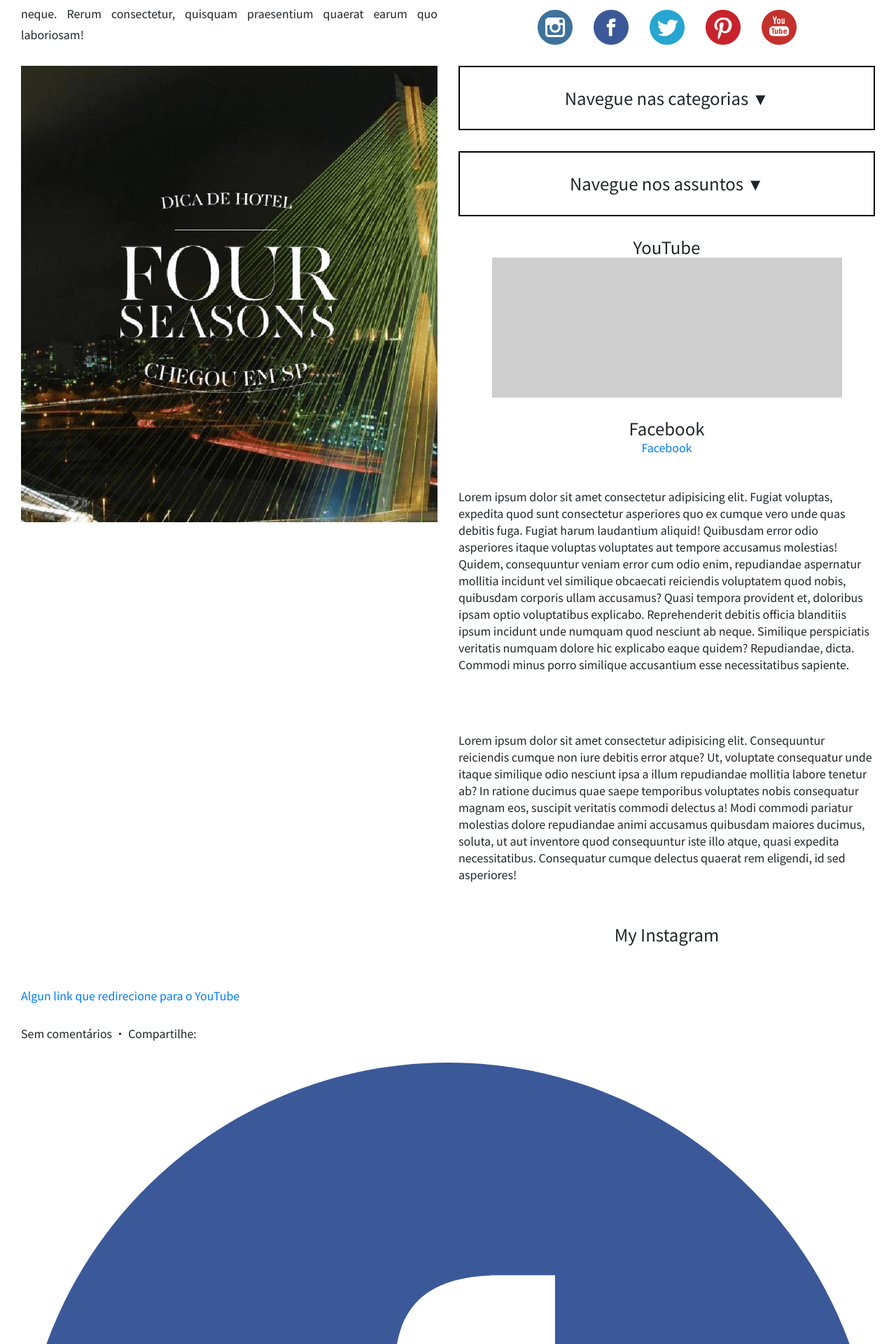
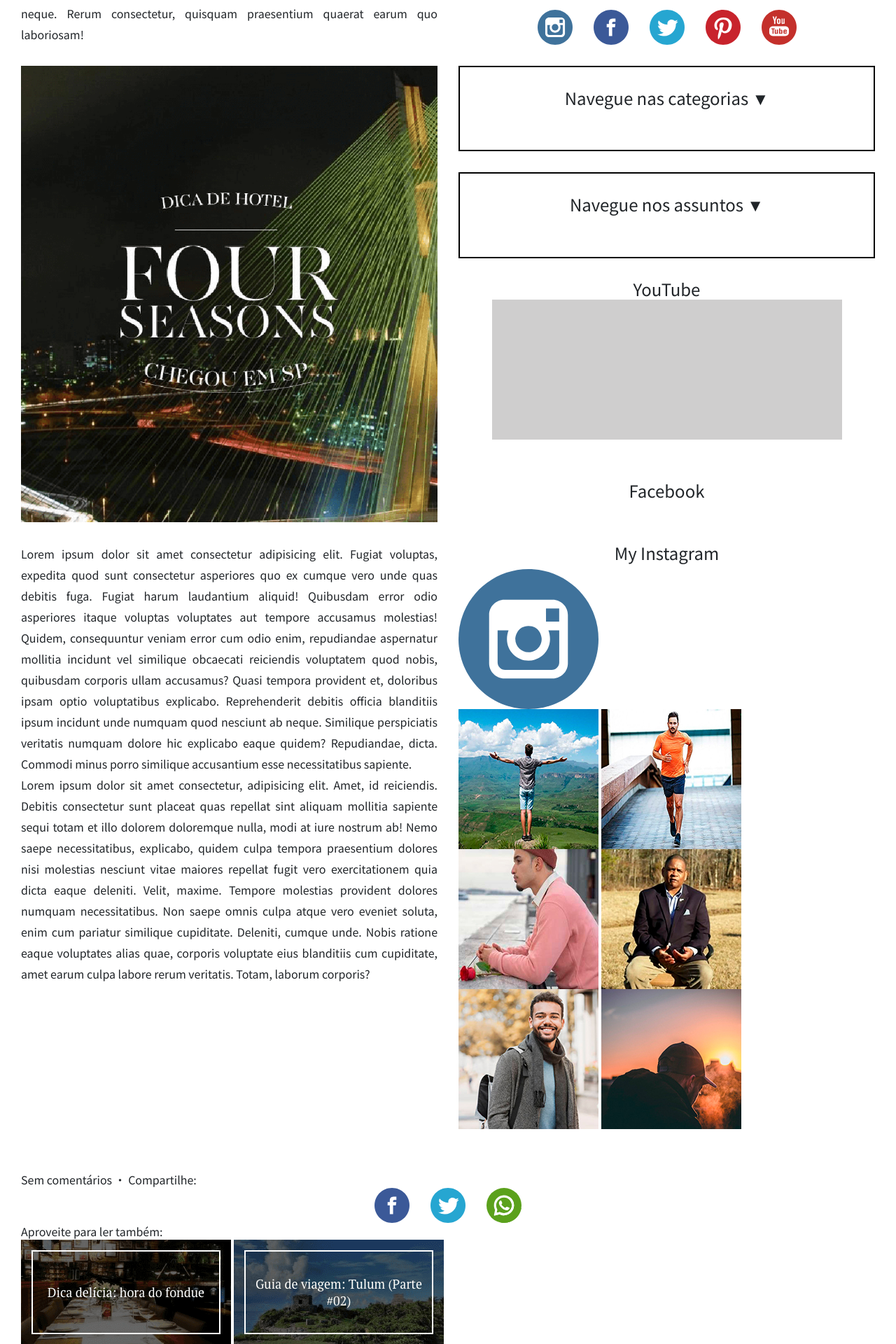
Before and after one commit to OziasJr/damon-huberman, a PHP site: page / in a window 1280 px wide. Shown: the part 1407-3327 px from the top of the page at 70% size. Run offline with PHP 8.4, Linux system fonts and the light colour scheme; some libraries are stand-ins or nearby versions; some web fonts are replaced; grey boxes are pictures that could not be loaded.

Commit message:
index end style

```diff
--- a/assets/css/style.css
+++ b/assets/css/style.css
@@ -155,7 +155,7 @@ img {
 
 .img4 {
     grid-column: 1 / 1;
-    grid-row: span 10;
+    grid-row: span 4;
 }
 
 .category, .subject {
@@ -171,6 +171,10 @@ img {
 .youtube, .facebook, .instagram {
     text-align: center;
     margin-bottom: 0;
+}
+
+.fb-page {
+    margin: auto;
 }
 
 .yt {
@@ -208,6 +212,45 @@ img {
 
 
 
+
+.text-two {
+    line-height: 30px;
+    grid-column: 1 / 1;
+    grid-row: span 2;
+    text-align: justify;
+}
+
+.instagram {
+    grid-column: 2 / 2;
+}
+
+.inst > a > img {
+    width: 200px;
+    height: 200px;
+}
+
+
+
+
+
+.end .send > div {
+    display: flex;
+    justify-content: center;
+}
+
+.end .send > div > a + a {
+    margin-left: 30px;
+}
+
+.end .send > div > a > img {
+    width: 50px;
+    height: 50px;
+}
+
+
+
+
+
 /* FOOTER */
 
 .footer {
--- a/index.php
+++ b/index.php
@@ -79,25 +79,52 @@
         </div>
         <div>
           <h4 class="facebook">Facebook</h4>
-          <div id="fb-root">
-            <div class="fb-page d-flex justify-content-center" data-href="https://www.facebook.com/facebook" data-tabs="timeline" data-width="600" data-height="200" data-small-header="true" data-adapt-container-width="true" data-hide-cover="false" data-show-facepile="true"><blockquote cite="https://www.facebook.com/facebook" class="fb-xfbml-parse-ignore"><a href="https://www.facebook.com/facebook">Facebook</a></blockquote>
+          <div class="fb-page d-flex justify-content-center"
+            data-href="https://www.facebook.com/facebook"
+            data-width="500"
+            data-hide-cover="false"
+            data-show-facepile="false">
+          </div>
+        </div>
+        <div class="text-two">
+          <p>Lorem ipsum dolor sit amet consectetur adipisicing elit. Fugiat voluptas, expedita quod sunt consectetur asperiores quo ex cumque vero unde quas debitis fuga. Fugiat harum laudantium aliquid! Quibusdam error odio asperiores itaque voluptas voluptates aut tempore accusamus molestias! Quidem, consequuntur veniam error cum odio enim, repudiandae aspernatur mollitia incidunt vel similique obcaecati reiciendis voluptatem quod nobis, quibusdam corporis ullam accusamus? Quasi tempora provident et, doloribus ipsam optio voluptatibus explicabo. Reprehenderit debitis officia blanditiis ipsum incidunt unde numquam quod nesciunt ab neque. Similique perspiciatis veritatis numquam dolore hic explicabo eaque quidem? Repudiandae, dicta. Commodi minus porro similique accusantium esse necessitatibus sapiente.</p>
+          <p>Lorem ipsum dolor sit amet consectetur, adipisicing elit. Amet, id reiciendis. Debitis consectetur sunt placeat quas repellat sint aliquam mollitia sapiente sequi totam et illo dolorem doloremque nulla, modi at iure nostrum ab! Nemo saepe necessitatibus, explicabo, quidem culpa tempora praesentium dolores nisi molestias nesciunt vitae maiores repellat fugit vero exercitationem quia dicta eaque deleniti. Velit, maxime. Tempore molestias provident dolores numquam necessitatibus. Non saepe omnis culpa atque vero eveniet soluta, enim cum pariatur similique cupiditate. Deleniti, cumque unde. Nobis ratione eaque voluptates alias quae, corporis voluptate eius blanditiis cum cupiditate, amet earum culpa labore rerum veritatis. Totam, laborum corporis?</p>
+        </div>
+        <div>
+          <div class="instagram"><h4>My Instagram</h4></div>
+          <div class="inst">
+            <a href="https://www.instagram.com/"><img src="./assets/icon/instagram.svg
+            " alt=""></a>
+            <div class="img-instagram">
+              <a href="https://instagram.com/"><img src="./assets/img/instagram01.jpg" alt=""></a>
+              <a href="https://instagram.com/"><img src="./assets/img/instagram02.jpg" alt=""></a>
+              <a href="https://instagram.com/"><img src="./assets/img/instagram03.jpg" alt=""></a>
+              <a href="https://instagram.com/"><img src="./assets/img/instagram04.jpg" alt=""></a>
+              <a href="https://instagram.com/"><img src="./assets/img/instagram05.jpg" alt=""></a>
+              <a href="https://instagram.com/"><img src="./assets/img/instagram06.jpg" alt=""></a>
             </div>
           </div>
         </div>
-        <p>Lorem ipsum dolor sit amet consectetur adipisicing elit. Fugiat voluptas, expedita quod sunt consectetur asperiores quo ex cumque vero unde quas debitis fuga. Fugiat harum laudantium aliquid! Quibusdam error odio asperiores itaque voluptas voluptates aut tempore accusamus molestias! Quidem, consequuntur veniam error cum odio enim, repudiandae aspernatur mollitia incidunt vel similique obcaecati reiciendis voluptatem quod nobis, quibusdam corporis ullam accusamus? Quasi tempora provident et, doloribus ipsam optio voluptatibus explicabo. Reprehenderit debitis officia blanditiis ipsum incidunt unde numquam quod nesciunt ab neque. Similique perspiciatis veritatis numquam dolore hic explicabo eaque quidem? Repudiandae, dicta. Commodi minus porro similique accusantium esse necessitatibus sapiente.</p><br>
-        <p>Lorem ipsum dolor sit amet consectetur adipisicing elit. Consequuntur reiciendis cumque non iure debitis error atque? Ut, voluptate consequatur unde itaque similique odio nesciunt ipsa a illum repudiandae mollitia labore tenetur ab? In ratione ducimus quae saepe temporibus voluptates nobis consequatur magnam eos, suscipit veritatis commodi delectus a! Modi commodi pariatur molestias dolore repudiandae animi accusamus quibusdam maiores ducimus, soluta, ut aut inventore quod consequuntur iste illo atque, quasi expedita necessitatibus. Consequatur cumque delectus quaerat rem eligendi, id sed asperiores!</p>
-        <p><h4 class="instagram">My Instagram</h4></p>
-        <a href="#">Algun link que redirecione para o YouTube</a>
+        <div class="col-wide end">
+          <div>
             <p class="col-wide">Sem comentários • Compartilhe:</p>
+          </div>
+          <div class="send">
             <div class="col-wide">
-          <a href="3"><img src="./assets/icon/facebook.svg" alt=""></a>
-          <a href="3"><img src="./assets/icon/twitter.svg" alt=""></a>
-          <a href="3"><img src="./assets/icon/whatsapp.svg" alt=""></a>
+              <a href="https://www.facebook.com/"><img src="./assets/icon/facebook.svg" alt=""></a>
+              <a href="https://twitter.com/"><img src="./assets/icon/twitter.svg" alt=""></a>
+              <a href="#"><img src="./assets/icon/whatsapp.svg" alt=""></a>
             </div>
+          </div>
+          <div>
             <p class="col-wide">Aproveite para ler também:</p>
+          </div>
+          <div>
             <div class="col-wide">
               <a href="#"><img src="./assets/img/img5.png" alt=""></a>
               <a href="#"><img src="./assets/img/img6.png" alt=""></a>
+            </div>
+          </div>
         </div>
       </main>
       <footer class="footer text-white align-items-center d-flex justify-content-between">
```
Also changed, not shown: assets/img/instagram01.jpg (added), assets/img/instagram02.jpg (added), assets/img/instagram03.jpg (added), assets/img/instagram04.jpg (added), assets/img/instagram05.jpg (added), assets/img/instagram06.jpg (added). Lines whose indentation alone changed are shown as unchanged.
